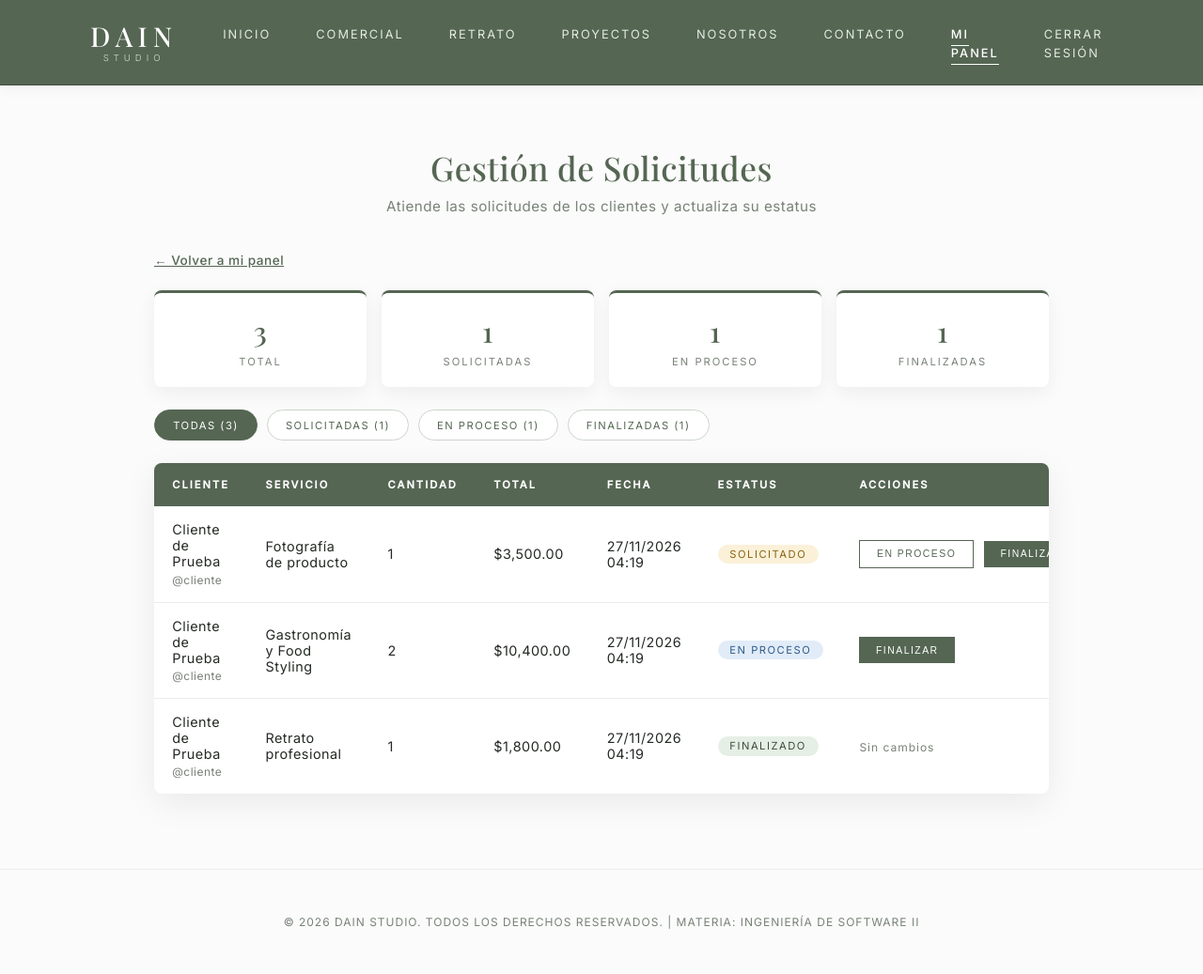
After one commit to Alexia-AB/proyecto-fotografia, a PHP site: page /gestion_solicitudes.php in a window 1280 px wide. The commit adds this page. Shown: the whole page at 94% size. Run offline with PHP 8.4, Linux system fonts and the light colour scheme; a user stored in the database is signed in; data comes from the database, SQL or seed files in the repository.

Commit message:
Sprint 5: gestion de solicitudes del administrador

```diff
--- /dev/null
+++ b/css/gestion_solicitudes.css
@@ -0,0 +1,78 @@
+/* ==========================================================================
+   SPRINT 5 - GESTIÓN DE SOLICITUDES DEL ADMINISTRADOR (GS06, GS07, GS08)
+   ========================================================================== */
+
+/* Contadores: total y uno por estatus */
+.resumen-solicitudes {
+    display: grid;
+    grid-template-columns: repeat(4, 1fr);
+    gap: 1rem;
+    margin-bottom: 1.5rem;
+}
+
+.resumen-solicitudes div {
+    background-color: #ffffff;
+    border-radius: 8px;
+    border-top: 3px solid #556653;
+    box-shadow: 0 6px 20px rgba(0, 0, 0, 0.06);
+    padding: 1.2rem;
+    text-align: center;
+}
+
+.resumen-solicitudes strong {
+    display: block;
+    font-family: 'Playfair Display', serif;
+    font-size: 1.9rem;
+    font-weight: 500;
+    color: #556653;
+}
+
+.resumen-solicitudes span {
+    font-size: 0.7rem;
+    text-transform: uppercase;
+    letter-spacing: 2px;
+    color: #798278;
+}
+
+/* Filtro por estatus */
+.filtros-estatus {
+    display: flex;
+    flex-wrap: wrap;
+    gap: 0.6rem;
+    margin-bottom: 1.5rem;
+}
+
+.filtros-estatus a {
+    padding: 0.55rem 1.2rem;
+    background-color: #ffffff;
+    border: 1px solid #ccd4cb;
+    border-radius: 20px;
+    font-size: 0.7rem;
+    text-transform: uppercase;
+    letter-spacing: 1.5px;
+    color: #556653;
+    text-decoration: none;
+    transition: border-color 0.2s ease, background-color 0.2s ease;
+}
+
+.filtros-estatus a:hover {
+    border-color: #556653;
+}
+
+.filtros-estatus a.activo {
+    background-color: #556653;
+    border-color: #556653;
+    color: #ffffff;
+}
+
+/* Dos botones de acción en la misma celda */
+.celda-acciones .form-inline + .form-inline,
+.celda-acciones .form-inline + .sin-acciones {
+    margin-left: 0.4rem;
+}
+
+@media (max-width: 768px) {
+    .resumen-solicitudes {
+        grid-template-columns: repeat(2, 1fr);
+    }
+}
--- /dev/null
+++ b/gestion_solicitudes.php
@@ -0,0 +1,264 @@
+<?php
+// ==========================================================================
+// gestion_solicitudes.php - Gestión de solicitudes del administrador
+// Sprint 5 (GS01-GS09): ver todas las solicitudes, cambiar su estatus,
+// filtrar por estatus y ver contadores.
+// ==========================================================================
+session_start();
+require_once 'includes/conexion.php';
+
+// GS01: solo el ADMIN con sesión activa
+if (!isset($_SESSION['id_usuario'])) {
+    header('Location: login.php');
+    exit;
+}
+if ($_SESSION['rol'] !== 'ADMIN') {
+    header('Location: index.html');
+    exit;
+}
+
+// Token CSRF
+if (empty($_SESSION['csrf'])) {
+    $_SESSION['csrf'] = bin2hex(random_bytes(32));
+}
+
+function e($v) { return htmlspecialchars((string)$v, ENT_QUOTES, 'UTF-8'); }
+
+// Texto y clase de color de cada estatus (mismos colores que Mis solicitudes del cliente)
+function insigniaEstatus(string $estatus): array {
+    switch ($estatus) {
+        case 'SOLICITADO': return ['estatus-solicitado', 'Solicitado'];
+        case 'EN_PROCESO': return ['estatus-proceso',    'En proceso'];
+        case 'FINALIZADO': return ['estatus-finalizado', 'Finalizado'];
+        default:           return ['estatus-solicitado', $estatus];
+    }
+}
+
+$ESTATUS = ['SOLICITADO', 'EN_PROCESO', 'FINALIZADO'];
+
+// GS06: filtro por estatus (solo se aceptan valores de la lista)
+$filtro = $_GET['estatus'] ?? '';
+if (!in_array($filtro, $ESTATUS, true)) {
+    $filtro = '';
+}
+
+// --------------------------------------------------------------------------
+// GS04 / GS05: cambiar el estatus de una solicitud
+// --------------------------------------------------------------------------
+if ($_SERVER['REQUEST_METHOD'] === 'POST') {
+    $filtroPost = $_POST['filtro'] ?? '';
+    $volver = 'gestion_solicitudes.php' . (in_array($filtroPost, $ESTATUS, true) ? '?estatus=' . $filtroPost : '');
+
+    if (!hash_equals($_SESSION['csrf'], $_POST['csrf'] ?? '')) {
+        $_SESSION['flash_error'] = 'Sesión de formulario inválida. Intenta de nuevo.';
+    } else {
+        $id    = (int)($_POST['id_solicitud'] ?? 0);
+        $nuevo = $_POST['nuevo_estatus'] ?? '';
+
+        // Desde qué estatus se puede llegar a cada uno: solo se avanza, nunca se retrocede.
+        // SOLICITADO no aparece aquí porque lo genera el cliente, no el administrador.
+        $permitidos = [
+            'EN_PROCESO' => ['SOLICITADO'],
+            'FINALIZADO' => ['SOLICITADO', 'EN_PROCESO'],
+        ];
+
+        if ($id <= 0 || !is_string($nuevo) || !isset($permitidos[$nuevo])) {
+            $_SESSION['flash_error'] = 'Estatus no válido.';
+        } else {
+            $previos = $permitidos[$nuevo];
+            $marcas  = implode(',', array_fill(0, count($previos), '?'));
+            $stmt = $pdo->prepare("UPDATE tb_solicitudes SET estatus = ?
+                                   WHERE id_solicitud = ? AND estatus IN ($marcas)");
+            $stmt->execute(array_merge([$nuevo, $id], $previos));
+
+            if ($stmt->rowCount() > 0) {
+                $_SESSION['flash'] = '✓ La solicitud #' . $id . ' ahora está en estatus '
+                                   . insigniaEstatus($nuevo)[1] . '.';
+            } else {
+                $_SESSION['flash_error'] = 'No se pudo cambiar la solicitud: no existe o su estatus ya cambió.';
+            }
+        }
+    }
+    header('Location: ' . $volver);
+    exit;
+}
+
+// --------------------------------------------------------------------------
+// GS07: contadores por estatus
+// --------------------------------------------------------------------------
+$cont = ['SOLICITADO' => 0, 'EN_PROCESO' => 0, 'FINALIZADO' => 0];
+foreach ($pdo->query('SELECT estatus, COUNT(*) AS n FROM tb_solicitudes GROUP BY estatus') as $fila) {
+    if (isset($cont[$fila['estatus']])) {
+        $cont[$fila['estatus']] = (int)$fila['n'];
+    }
+}
+$total = array_sum($cont);
+
+// --------------------------------------------------------------------------
+// GS02: tabla de solicitudes (las pendientes primero)
+// --------------------------------------------------------------------------
+$sql = "SELECT s.id_solicitud, s.cantidad, s.fecha_solicitud, s.estatus,
+               sv.nombre AS servicio, sv.precio,
+               u.usuario, d.nombre_completo
+        FROM tb_solicitudes s
+        INNER JOIN tb_servicios sv ON sv.id_servicio = s.id_servicio
+        INNER JOIN tb_usuarios u   ON u.id_usuario   = s.id_usuario
+        LEFT JOIN tb_detalle_usuarios d ON d.id_usuario = s.id_usuario";
+$params = [];
+if ($filtro !== '') {
+    $sql .= ' WHERE s.estatus = :e';
+    $params[':e'] = $filtro;
+}
+$sql .= " ORDER BY FIELD(s.estatus, 'SOLICITADO', 'EN_PROCESO', 'FINALIZADO'), s.fecha_solicitud DESC";
+
+$stmt = $pdo->prepare($sql);
+$stmt->execute($params);
+$solicitudes = $stmt->fetchAll();
+
+$flash      = $_SESSION['flash'] ?? '';
+$flashError = $_SESSION['flash_error'] ?? '';
+unset($_SESSION['flash'], $_SESSION['flash_error']);
+?>
+<!DOCTYPE html>
+<html lang="es">
+<head>
+    <meta charset="UTF-8">
+    <meta name="viewport" content="width=device-width, initial-scale=1.0">
+    <title>Gestión de Solicitudes | DAIN Studio</title>
+    <link rel="stylesheet" href="css/styles.css">
+    <link rel="stylesheet" href="css/gestion.css">
+    <link rel="stylesheet" href="css/servicios.css">
+    <link rel="stylesheet" href="css/solicitudes.css">
+    <link rel="stylesheet" href="css/gestion_solicitudes.css">
+</head>
+<body>
+
+    <header class="navbar">
+        <a href="index.html" class="logo-link">
+            <div class="logo-container">
+                <span class="logo-main">DAIN</span>
+                <span class="logo-sub">STUDIO</span>
+            </div>
+        </a>
+        <nav>
+            <button id="btn-hamburguesa">
+                <span></span>
+                <span></span>
+                <span></span>
+            </button>
+            <ul class="nav-links">
+                <li><a href="index.html">Inicio</a></li>
+                <li><a href="comercial.html">Comercial</a></li>
+                <li><a href="retrato.html">Retrato</a></li>
+                <li><a href="proyectos.html">Proyectos</a></li>
+                <li><a href="nosotros.html">Nosotros</a></li>
+                <li><a href="contacto.html">Contacto</a></li>
+                <li><a href="panel_admin.php" class="active">Mi panel</a></li>
+                <li><a href="logout.php">Cerrar Sesión</a></li>
+            </ul>
+        </nav>
+    </header>
+
+    <main class="panel-container panel-ancho">
+        <section class="panel-header">
+            <h1>Gestión de Solicitudes</h1>
+            <p>Atiende las solicitudes de los clientes y actualiza su estatus</p>
+        </section>
+
+        <p class="volver"><a href="panel_admin.php">&larr; Volver a mi panel</a></p>
+
+        <?php if ($flash): ?>
+            <p class="alerta alerta-exito"><?= e($flash) ?></p>
+        <?php endif; ?>
+        <?php if ($flashError): ?>
+            <p class="alerta alerta-error"><?= e($flashError) ?></p>
+        <?php endif; ?>
+
+        <!-- GS07: contadores -->
+        <section class="resumen-solicitudes">
+            <div><strong><?= $total ?></strong><span>Total</span></div>
+            <div><strong><?= $cont['SOLICITADO'] ?></strong><span>Solicitadas</span></div>
+            <div><strong><?= $cont['EN_PROCESO'] ?></strong><span>En proceso</span></div>
+            <div><strong><?= $cont['FINALIZADO'] ?></strong><span>Finalizadas</span></div>
+        </section>
+
+        <!-- GS06: filtro por estatus -->
+        <nav class="filtros-estatus">
+            <a href="gestion_solicitudes.php" class="<?= $filtro === '' ? 'activo' : '' ?>">Todas (<?= $total ?>)</a>
+            <a href="gestion_solicitudes.php?estatus=SOLICITADO" class="<?= $filtro === 'SOLICITADO' ? 'activo' : '' ?>">Solicitadas (<?= $cont['SOLICITADO'] ?>)</a>
+            <a href="gestion_solicitudes.php?estatus=EN_PROCESO" class="<?= $filtro === 'EN_PROCESO' ? 'activo' : '' ?>">En proceso (<?= $cont['EN_PROCESO'] ?>)</a>
+            <a href="gestion_solicitudes.php?estatus=FINALIZADO" class="<?= $filtro === 'FINALIZADO' ? 'activo' : '' ?>">Finalizadas (<?= $cont['FINALIZADO'] ?>)</a>
+        </nav>
+
+        <section class="tabla-wrapper">
+            <?php if (count($solicitudes) === 0): ?>
+                <p class="tabla-vacia">
+                    <?= $filtro === '' ? 'Todavía no hay solicitudes.' : 'No hay solicitudes con este estatus.' ?>
+                </p>
+            <?php else: ?>
+                <table class="tabla-datos">
+                    <thead>
+                        <tr>
+                            <th>Cliente</th>
+                            <th>Servicio</th>
+                            <th>Cantidad</th>
+                            <th>Total</th>
+                            <th>Fecha</th>
+                            <th>Estatus</th>
+                            <th>Acciones</th>
+                        </tr>
+                    </thead>
+                    <tbody>
+                        <?php foreach ($solicitudes as $r): ?>
+                            <?php [$claseEstatus, $textoEstatus] = insigniaEstatus($r['estatus']); ?>
+                            <tr>
+                                <td data-label="Cliente">
+                                    <?= e($r['nombre_completo'] !== null ? $r['nombre_completo'] : $r['usuario']) ?>
+                                    <small>@<?= e($r['usuario']) ?></small>
+                                </td>
+                                <td data-label="Servicio"><?= e($r['servicio']) ?></td>
+                                <td data-label="Cantidad"><?= (int)$r['cantidad'] ?></td>
+                                <td data-label="Total">$<?= number_format((float)$r['precio'] * (int)$r['cantidad'], 2) ?></td>
+                                <td data-label="Fecha"><?= e(date('d/m/Y H:i', strtotime($r['fecha_solicitud']))) ?></td>
+                                <td data-label="Estatus">
+                                    <span class="estado <?= e($claseEstatus) ?>"><?= e($textoEstatus) ?></span>
+                                </td>
+                                <td data-label="Acciones" class="celda-acciones">
+                                    <?php if ($r['estatus'] === 'SOLICITADO'): ?>
+                                        <form method="POST" action="gestion_solicitudes.php" class="form-inline">
+                                            <input type="hidden" name="csrf" value="<?= e($_SESSION['csrf']) ?>">
+                                            <input type="hidden" name="id_solicitud" value="<?= (int)$r['id_solicitud'] ?>">
+                                            <input type="hidden" name="nuevo_estatus" value="EN_PROCESO">
+                                            <input type="hidden" name="filtro" value="<?= e($filtro) ?>">
+                                            <button type="submit" class="btn btn-sm btn-secondary">En proceso</button>
+                                        </form>
+                                    <?php endif; ?>
+
+                                    <?php if ($r['estatus'] === 'SOLICITADO' || $r['estatus'] === 'EN_PROCESO'): ?>
+                                        <form method="POST" action="gestion_solicitudes.php" class="form-inline"
+                                              onsubmit="return confirm('¿Marcar esta solicitud como finalizada?');">
+                                            <input type="hidden" name="csrf" value="<?= e($_SESSION['csrf']) ?>">
+                                            <input type="hidden" name="id_solicitud" value="<?= (int)$r['id_solicitud'] ?>">
+                                            <input type="hidden" name="nuevo_estatus" value="FINALIZADO">
+                                            <input type="hidden" name="filtro" value="<?= e($filtro) ?>">
+                                            <button type="submit" class="btn btn-sm btn-primary">Finalizar</button>
+                                        </form>
+                                    <?php else: ?>
+                                        <span class="sin-acciones">Sin cambios</span>
+                                    <?php endif; ?>
+                                </td>
+                            </tr>
+                        <?php endforeach; ?>
+                    </tbody>
+                </table>
+            <?php endif; ?>
+        </section>
+    </main>
+
+    <footer>
+        <p>&copy; 2026 DAIN Studio. Todos los derechos reservados. | Materia: Ingeniería de Software II</p>
+    </footer>
+
+    <script src="js/script.js"></script>
+</body>
+</html>
--- a/panel_admin.php
+++ b/panel_admin.php
@@ -110,6 +110,7 @@ $fecha   = date('d/m/Y', strtotime($admin['fecha_registro']));
     <link rel="stylesheet" href="css/styles.css">
     <link rel="stylesheet" href="css/gestion.css">
     <link rel="stylesheet" href="css/servicios.css">
+    <link rel="stylesheet" href="css/solicitudes.css">
 </head>
 <body>
 
@@ -151,6 +152,11 @@ $fecha   = date('d/m/Y', strtotime($admin['fecha_registro']));
 
         <?php if (!$editando): ?>
             <!-- NV01: accesos a las pantallas de administración -->
+            <a href="gestion_solicitudes.php" class="admin-enlace admin-enlace-ancho">
+                <strong>Gestión de solicitudes</strong>
+                <span>Atiende y cambia el estatus</span>
+            </a>
+
             <nav class="admin-enlaces">
                 <a href="gestion_clientes.php" class="admin-enlace">
                     <strong>Gestión de clientes</strong>
```
